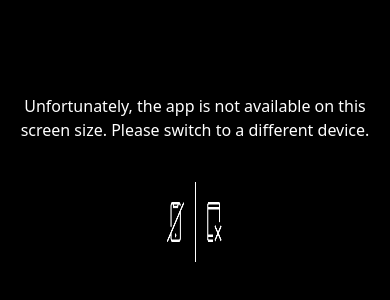
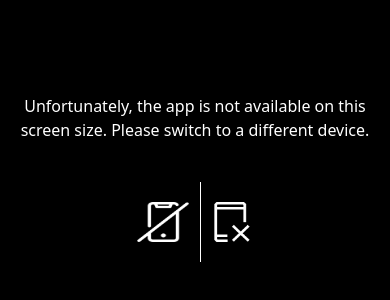
Before and after one commit to Readysoon/Backbone, a SvelteKit app: page / in a window 390 px wide. Shown: the part 244-544 px from the top of the page. Built offline with nearby package versions, Linux system fonts and the light colour scheme.

Commit message:
added the hight and width of smartandTabletIcon to media queries

```diff
--- a/src/global.css
+++ b/src/global.css
@@ -69,7 +69,14 @@ body {
 	--navBarIconSectionHeight: 18%;
 	--deleteMessageFontSize: 18px;
 	--deleteMessageIconHeight: 85%;
-	--deleteMessageIconWidth: 45%
+	--deleteMessageIconWidth: 45%;
+
+
+
+	/* Default Close Image screen for smart Phones and Tablet */
+
+	/* '--smartPhoneIconWidth: 50%;
+	--smartPhoneIconHeight: 50%;' */
 
 
 }
@@ -78,6 +85,15 @@ body {
 /* Media Queries */
 /* XS - Size Screen - Smart Phones  */
 @media (min-width: 320px) and (max-width: 460px) {
+
+	:root{
+		--smartPhoneIconWidth: 50%;
+		--smartPhoneIconHeight: 15%;
+
+		--tableIconWidth: 12%;
+		--tabletIconHeight: 50%;
+	}
+
 }
 /* S - Size Screen - ipads (e.g. 1366px - 1440px wide) */
 @media (min-width: 768px) {
--- a/src/routes/+page.svelte
+++ b/src/routes/+page.svelte
@@ -116,14 +116,14 @@
 	}
 	.noSmartPhoneIcon{
 		/* background-color: white; */
-		height: 50%;
-		width: 5%;
+		height: var(--smartPhoneIconWidth);
+		width: var(--smartPhoneIconHeight);
 
 	}
 
 	.noTabletIcon{
-		height: 50%;
-		width: 5%;
+		height: var(--tabletIconHeight);
+		width:  var(--tableIconWidth);
 	}
 
 	.laodingPageSection {
```
